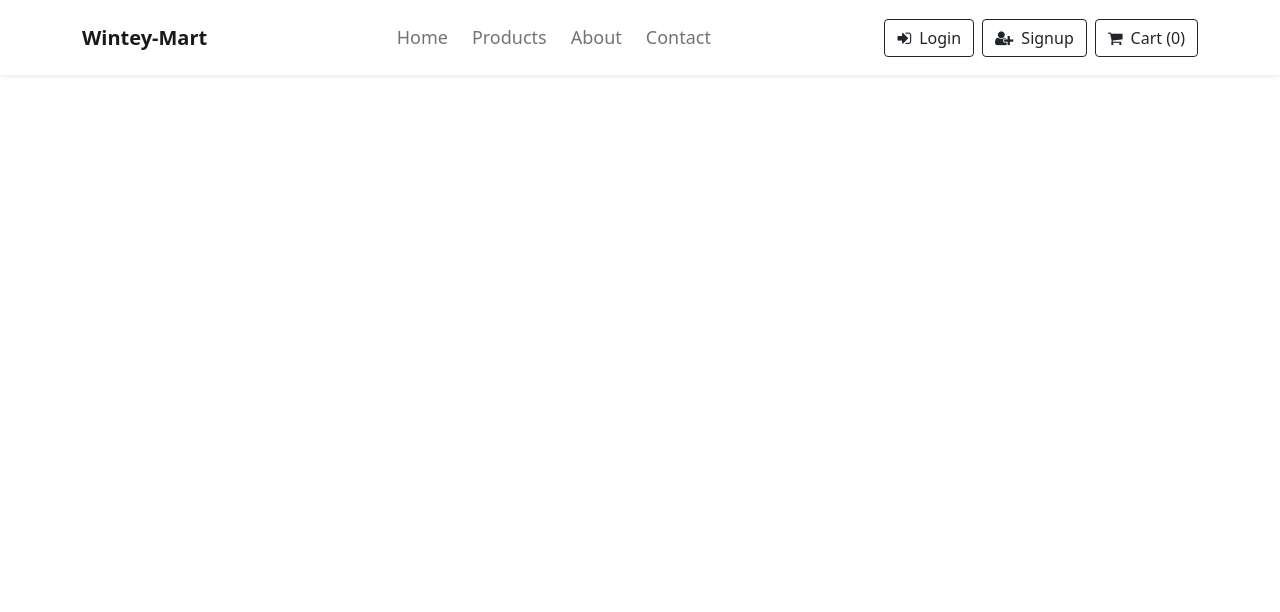
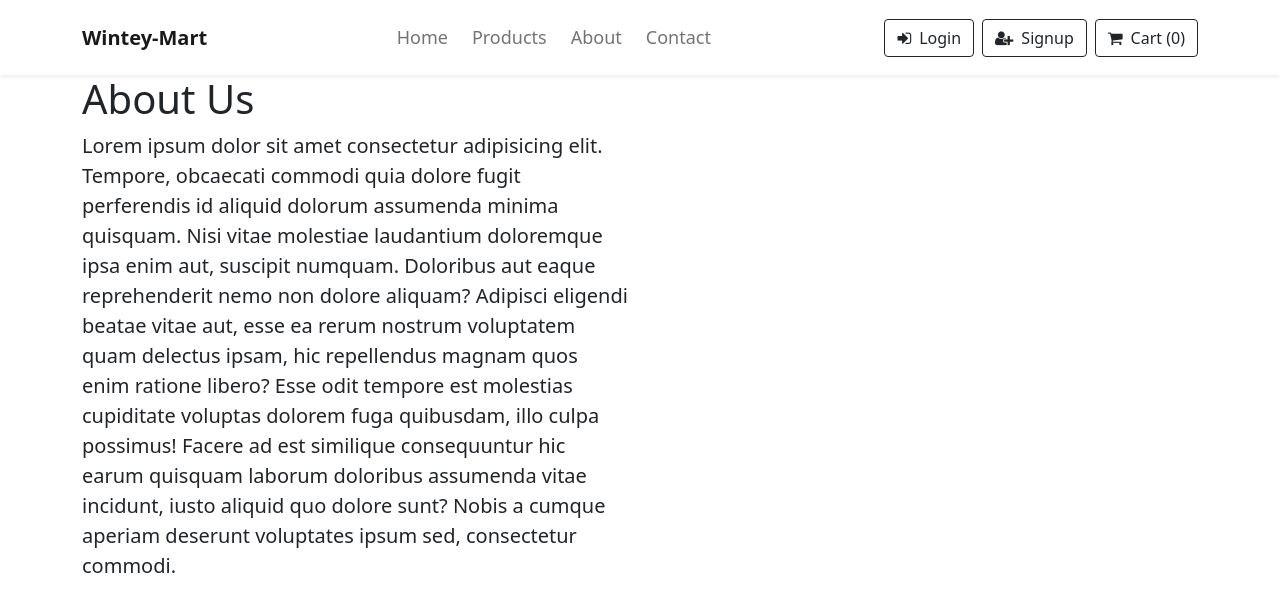
Before and after one commit to Thakur-15x/Winty-Mart, a React (Create React App) app: page /about in a window 1280 px wide. Shown: the top 612 px of the page. Built offline with nearby package versions, Linux system fonts and the light colour scheme.

Commit message:
new commit

```diff
--- a/src/App.css
+++ b/src/App.css
@@ -4,6 +4,10 @@
 .img{
     opacity: 0.6;
     object-fit: cover;
+}
+.img1{
+    object-fit: contain;
+    height: 35px;
 }
 .bg{
     color: rgba(255, 255, 255, 0.8);
--- a/src/App.js
+++ b/src/App.js
@@ -9,6 +9,7 @@ import Checkout from './components/Checkout';
 import Login from './components/buttons/Login';
 import Signup from './components/buttons/Signup';
 import Contact from './components/Contact';
+import About from './components/About';
 
 
 function App() {
@@ -24,6 +25,7 @@ function App() {
       <Route exact path="/login" element={<Login/>} ></Route>
       <Route exact path="/register" element={<Signup/>} ></Route>
       <Route exact path="/contact" element={<Contact/>} ></Route>
+      <Route exact path="/about" element={<About/>} ></Route>
       </Routes>
 
     </div>
--- /dev/null
+++ b/src/components/About.js
@@ -0,0 +1,20 @@
+import React from 'react'
+
+const About = () => {
+    return (
+        <div>
+            <div className="container">
+                <div className="row">
+                    <div className="col-md-6">
+                        <h1>About Us</h1>
+                        <p className="lead">
+                            Lorem ipsum dolor sit amet consectetur adipisicing elit. Tempore, obcaecati commodi quia dolore fugit perferendis id aliquid dolorum assumenda minima quisquam. Nisi vitae molestiae laudantium doloremque ipsa enim aut, suscipit numquam. Doloribus aut eaque reprehenderit nemo non dolore aliquam? Adipisci eligendi beatae vitae aut, esse ea rerum nostrum voluptatem quam delectus ipsam, hic repellendus magnam quos enim ratione libero? Esse odit tempore est molestias cupiditate voluptas dolorem fuga quibusdam, illo culpa possimus! Facere ad est similique consequuntur hic earum quisquam laborum doloribus assumenda vitae incidunt, iusto aliquid quo dolore sunt? Nobis a cumque aperiam deserunt voluptates ipsum sed, consectetur commodi.
+                        </p>
+                    </div>
+                </div>
+            </div>
+        </div>
+    )
+}
+
+export default About
--- a/src/components/Cart.js
+++ b/src/components/Cart.js
@@ -43,7 +43,7 @@ function Cart() {
       <div className="px-4 my-5 bg-light rounded-3 py-5">
         <div className="container py-4">
           <div className="row">
-            <h3>Your Cart is Empty</h3>
+            <h3 className='text-center' >Your Cart is Empty <img className="img1" src="/images/emptycart.png" /></h3>
           </div>
         </div>
       </div>
--- a/src/components/Product.js
+++ b/src/components/Product.js
@@ -52,7 +52,7 @@ function Product() {
                   <img src={product.image} alt={product.title} height='400px' width='400px' />
               </div>
               <div className="col-md-6">
-                  <h4 className="text-uppercase text">{product.category}</h4>
+                  <h6 className="text-uppercase text-muted">{product.category}</h6>
                   <h1 className="display-5">{product.title}</h1>
                   <p className="lead fw-bolder">Rating {product.rating && product.rating.rate} <i className="fa fa-star"></i></p>
                   <h3 className="display-6 fw-bold my-4">
--- a/src/components/buttons/Signup.js
+++ b/src/components/buttons/Signup.js
@@ -73,8 +73,8 @@ const Signup = () => {
                             <a type="button" className="btn-outline-danger  btn-lg">
                                 <i className="fa fa-google-plus"></i>
                             </a>
-                            <a type="button" className="btn-outline-success  btn-lg">
-                                <i className="fa fa-github"></i>
+                            <a type="button" className="btn-outline-primary  btn-lg">
+                                <i className="fa fa-linkedin"></i>
                             </a>
                         </div>
 
```
Also changed, not shown: public/images/emptycart.png (added).
